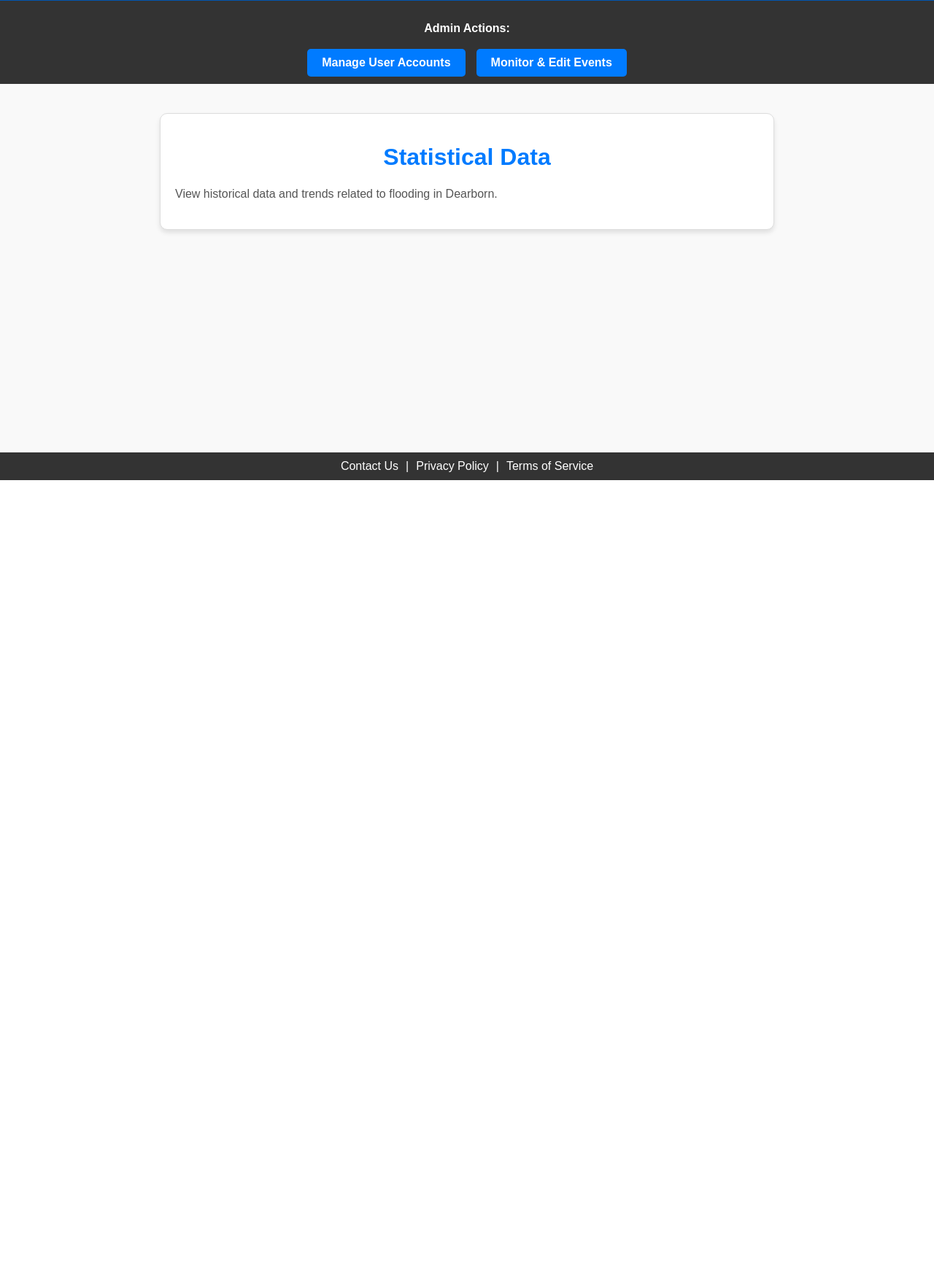
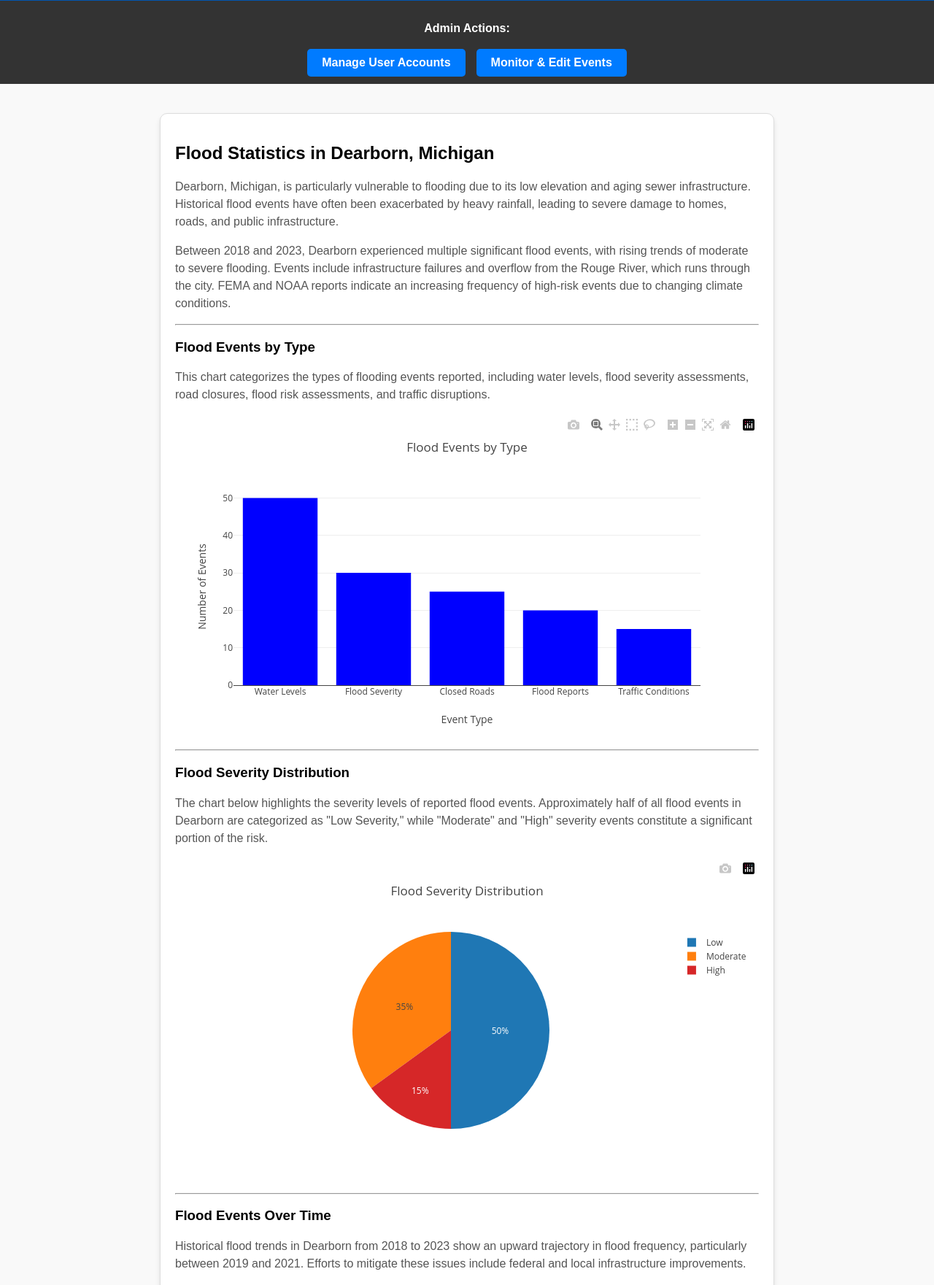
Before and after one commit to leahmirch/FloodSafeDearborn, a Flask app: page /statistical_data in a window 1280 px wide. Shown: the part 142-1903 px from the top of the page at 73% size. Before the commit the page ends 800 px from the top, so only its background shows below. Run offline with Flask 3, Linux system fonts and the light colour scheme; the visitor is signed in with stand-in values (Sample User, id 1); data that the repository does not hold is empty; some libraries are stand-ins or nearby versions.

Commit message:
- Sukeina Ammar: Created statistical page with interactive diagrams, uploaded code - Leah Mirch: Integrated statistical page with interactive diagrams into code base

```diff
--- a/backend/app.py
+++ b/backend/app.py
@@ -9,6 +9,11 @@ from werkzeug.security import generate_password_hash
 from werkzeug.utils import secure_filename
 from sklearn.feature_extraction.text import TfidfVectorizer
 from sklearn.metrics.pairwise import cosine_similarity
+import plotly.graph_objs as go
+import plotly
+from flask import jsonify
+from auth import register_user, authenticate_user
+from database import get_connection
 
 app = Flask(__name__, template_folder='../frontend/templates', static_folder='../frontend/static')
 app.secret_key = 'secretkey'
@@ -401,10 +406,59 @@ def notification_settings():
 
 @app.route('/statistical_data')
 def statistical_data():
-    if 'user_id' not in session:
-        flash("You must be logged in to view statistical data.", "error")
-        return redirect(url_for('login'))
-    return render_template('statistical_data.html')
+    conn = get_connection()
+
+    events_by_type = conn.execute("""
+        SELECT type, COUNT(*) AS count
+        FROM events
+        GROUP BY type
+    """).fetchall()
+
+    severity_distribution = conn.execute("""
+        SELECT severity, COUNT(*) AS count
+        FROM flood_severity
+        GROUP BY severity
+    """).fetchall()
+
+    events_per_year = conn.execute("""
+        SELECT strftime('%Y', time) AS year, COUNT(*) AS count
+        FROM events
+        GROUP BY year
+        ORDER BY year
+    """).fetchall()
+
+    events_by_type_data = [{"type": row["type"], "count": row["count"]} for row in events_by_type]
+    severity_data = [{"severity": row["severity"], "count": row["count"]} for row in severity_distribution]
+    events_per_year_data = [{"year": row["year"], "count": row["count"]} for row in events_per_year]
+
+    return render_template(
+        'statistical_data.html',
+        events_by_type=events_by_type_data,
+        severity_data=severity_data,
+        events_per_year=events_per_year_data
+    )
+
+@app.route('/interactive-chart')
+def interactive_chart():
+    import plotly.graph_objs as go
+    from plotly.utils import PlotlyJSONEncoder
+
+    # Sample data
+    years = [2014, 2015, 2016, 2017, 2018, 2019, 2020, 2021]
+    damage = [50, 75, 60, 80, 95, 70, 110, 150]
+
+    fig = go.Figure(data=[
+        go.Bar(x=years, y=damage, marker_color='blue', name="Flood Damage")
+    ])
+    fig.update_layout(
+        title="Flood Damage in Dearborn, MI (2014-2021)",
+        xaxis_title="Year",
+        yaxis_title="Damage (in millions of USD)",
+        template="plotly_white"
+    )
+
+    chart_json = json.dumps(fig, cls=PlotlyJSONEncoder)
+    return render_template('interactive_chart.html', chart_json=chart_json)
 
 @app.route('/user_history', methods=['GET', 'POST'])
 def user_history():
--- a/frontend/templates/statistical_data.html
+++ b/frontend/templates/statistical_data.html
@@ -1,7 +1,107 @@
 {% extends "layout.html" %}
 {% block content %}
 <div class="container">
-    <h1>Statistical Data</h1>
-    <p>View historical data and trends related to flooding in Dearborn.</p>
+    <section>
+        <h2><strong>Flood Statistics in Dearborn, Michigan</strong></h2>
+        <p>
+            Dearborn, Michigan, is particularly vulnerable to flooding due to its low elevation and aging sewer infrastructure. Historical flood events have often been exacerbated by heavy rainfall, leading to severe damage to homes, roads, and public infrastructure.
+        </p>
+        <p>
+            Between 2018 and 2023, Dearborn experienced multiple significant flood events, with rising trends of moderate to severe flooding. Events include infrastructure failures and overflow from the Rouge River, which runs through the city. FEMA and NOAA reports indicate an increasing frequency of high-risk events due to changing climate conditions.
+        </p>
+    </section>
+
+    <hr>
+
+    <!-- Events by Type -->
+    <section>
+        <h3><strong>Flood Events by Type</strong></h3>
+        <p>
+            This chart categorizes the types of flooding events reported, including water levels, flood severity assessments, road closures, flood risk assessments, and traffic disruptions.
+        </p>
+        <div id="events-by-type"></div>
+    </section>
+
+    <hr>
+
+    <!-- Flood Severity Distribution -->
+    <section>
+        <h3><strong>Flood Severity Distribution</strong></h3>
+        <p>
+            The chart below highlights the severity levels of reported flood events. Approximately half of all flood events in Dearborn are categorized as "Low Severity," while "Moderate" and "High" severity events constitute a significant portion of the risk.
+        </p>
+        <div id="flood-severity"></div>
+    </section>
+
+    <hr>
+
+    <!-- Flood Events Over Time -->
+    <section>
+        <h3><strong>Flood Events Over Time</strong></h3>
+        <p>
+            Historical flood trends in Dearborn from 2018 to 2023 show an upward trajectory in flood frequency, particularly between 2019 and 2021. Efforts to mitigate these issues include federal and local infrastructure improvements.
+        </p>
+        <div id="flood-events-over-time"></div>
+    </section>
+
+    <hr>
+
+    <footer>
+        <h4><strong>Sources</strong></h4>
+        <ul>
+            <li>
+                <a href="https://www.noaa.gov" target="_blank">NOAA Climate Data</a>
+            </li>
+            <li>
+                <a href="https://msc.fema.gov" target="_blank">FEMA Flood Map Service Center</a>
+            </li>
+            <li>
+                Regional Flood Risk Assessments (Dearborn Reports, 2023)
+            </li>
+        </ul>
+    </footer>
 </div>
+
+<script src="https://cdn.plot.ly/plotly-2.20.0.min.js"></script>
+<script>
+    const eventsByType = [
+        {
+            x: ['Water Levels', 'Flood Severity', 'Closed Roads', 'Flood Reports', 'Traffic Conditions'],
+            y: [50, 30, 25, 20, 15],
+            type: 'bar',
+            marker: { color: 'blue' }
+        }
+    ];
+    Plotly.newPlot('events-by-type', eventsByType, {
+        title: 'Flood Events by Type',
+        xaxis: { title: 'Event Type' },
+        yaxis: { title: 'Number of Events' }
+    });
+
+    const floodSeverity = [
+        {
+            labels: ['Low', 'Moderate', 'High'],
+            values: [50, 35, 15],
+            type: 'pie',
+            marker: { colors: ['#1f77b4', '#ff7f0e', '#d62728'] }
+        }
+    ];
+    Plotly.newPlot('flood-severity', floodSeverity, {
+        title: 'Flood Severity Distribution'
+    });
+
+    const eventsOverTime = [
+        {
+            x: ['2018', '2019', '2020', '2021', '2022', '2023'],
+            y: [5, 8, 12, 15, 9, 10],
+            type: 'line',
+            line: { color: 'green' }
+        }
+    ];
+    Plotly.newPlot('flood-events-over-time', eventsOverTime, {
+        title: 'Flood Events Over Time',
+        xaxis: { title: 'Year' },
+        yaxis: { title: 'Number of Events' }
+    });
+</script>
 {% endblock %}
```
Also changed, not shown: frontend/templates/interactive_chart.html (added, +21 -0 lines), README.md.
